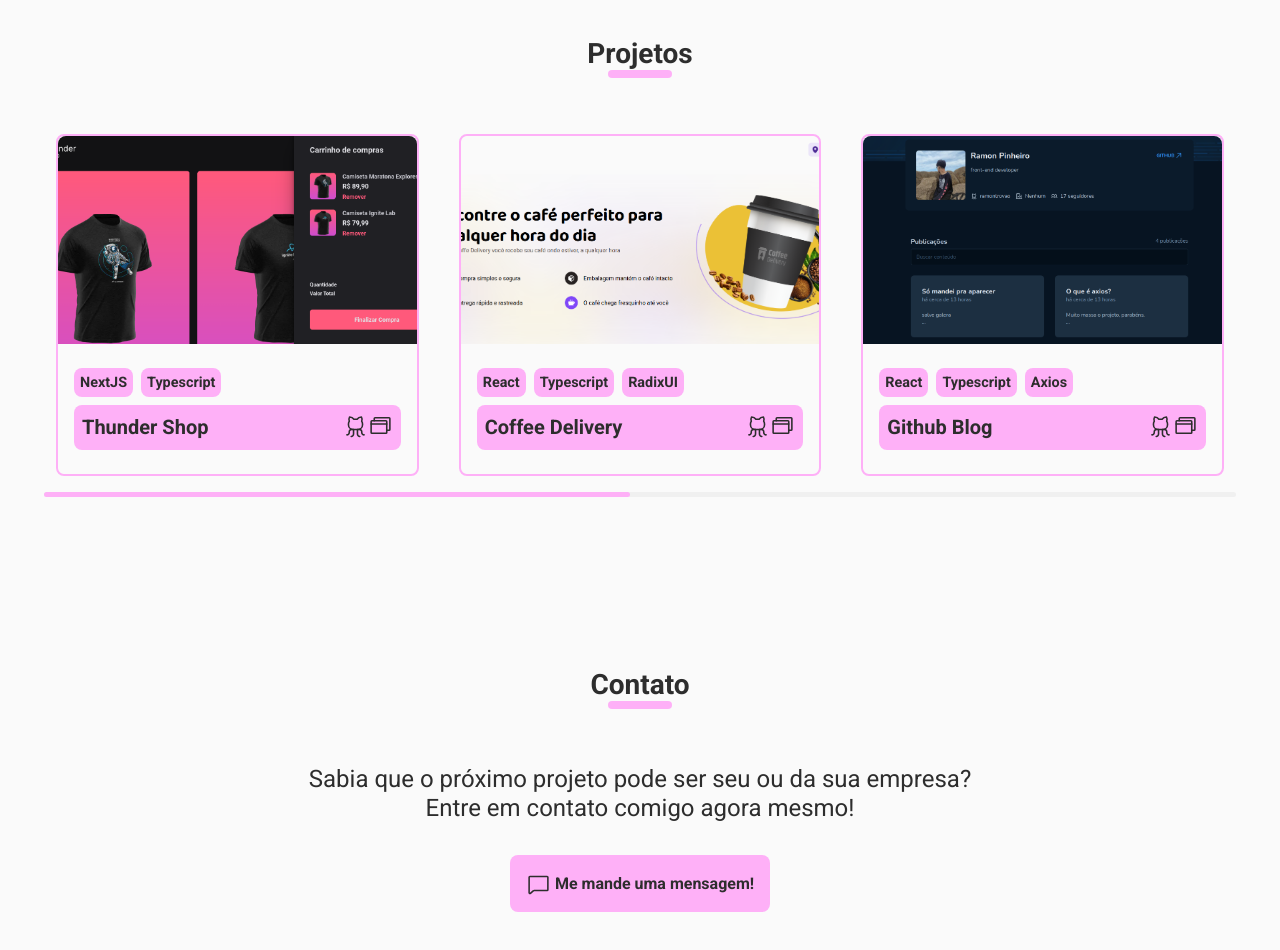
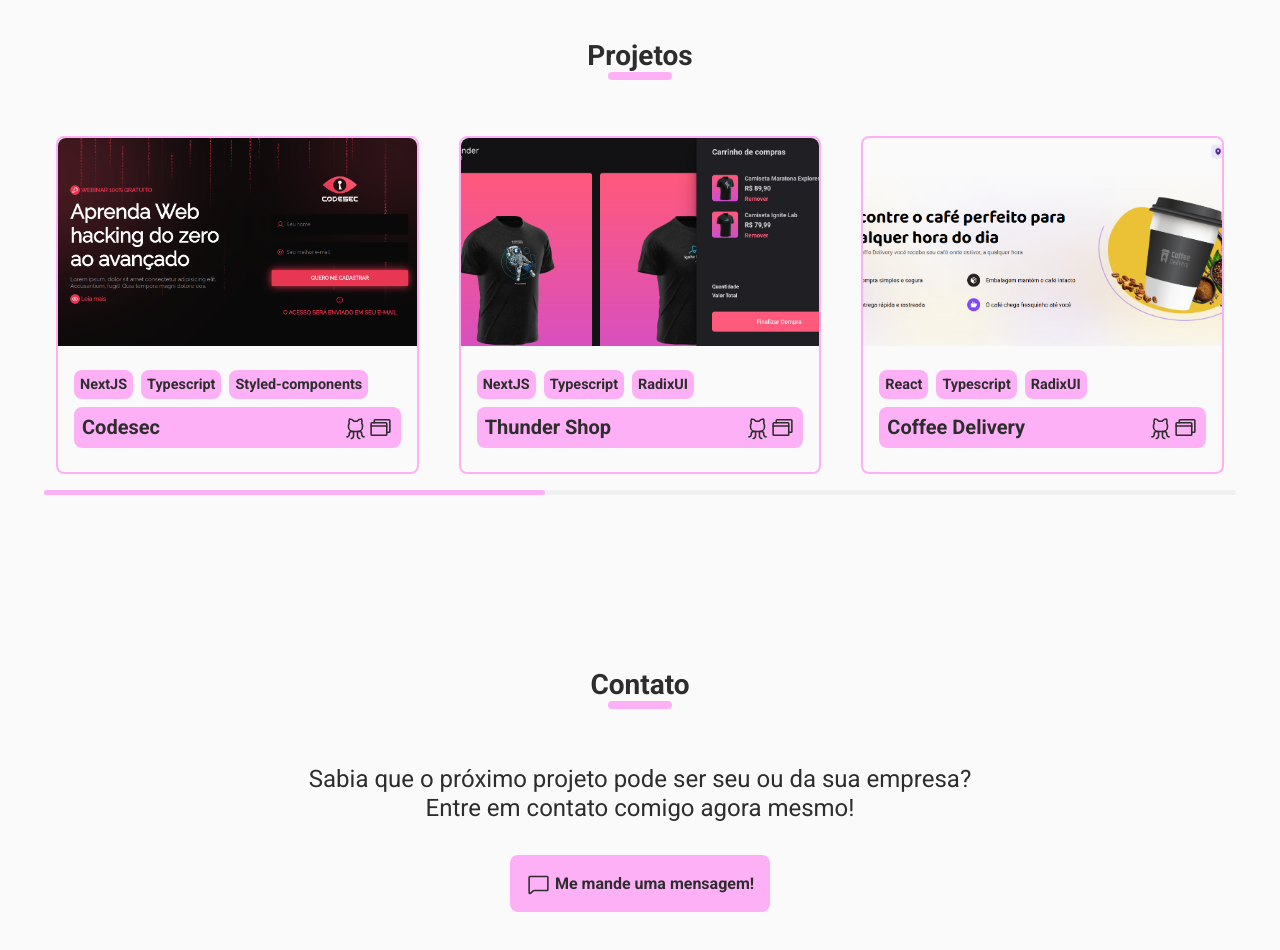
Before and after one commit to ramontrovao/my-portfolio, a React (Vite) app: page / in a window 1280 px wide. Shown: the part 1340-2290 px from the top of the page. Built offline with nearby package versions, Linux system fonts and the light colour scheme.

Commit message:
perf: added SEO optimization and improved perf

```diff
--- a/index.html
+++ b/index.html
@@ -2,6 +2,15 @@
 <html lang="pt-br">
   <head>
     <meta charset="UTF-8" />
+    <meta
+      name="description"
+      content="Site pessoal e portfólio do Ramon Pinheiro!"
+    />
+    <meta
+      name="keywords"
+      content="Ramon, Ramon Pinheiro, Desenvolvedor, Programador, Front-end"
+    />
+    <meta name="author" content="Ramon Pinheiro" />
     <link rel="preconnect" href="https://fonts.googleapis.com" />
     <link rel="preconnect" href="https://fonts.gstatic.com" crossorigin />
     <meta name="viewport" content="width=device-width, initial-scale=1.0" />
--- a/src/pages/Portfolio/components/Introduction/index.tsx
+++ b/src/pages/Portfolio/components/Introduction/index.tsx
@@ -37,9 +37,7 @@ export function Introduction() {
               title="Meu LinkedIn"
               aria-label="Meu LinkedIn"
             >
-              <div>
-                <LinkedinLogo size={20} weight="fill" />
-              </div>
+              <LinkedinLogo size={20} weight="fill" />
             </a>
 
             <a
@@ -48,9 +46,7 @@ export function Introduction() {
               title="Meu Github"
               aria-label="Meu Github"
             >
-              <div>
-                <GithubLogo size={20} weight="fill" />
-              </div>
+              <GithubLogo size={20} weight="fill" />
             </a>
 
             <a
@@ -59,9 +55,7 @@ export function Introduction() {
               title="Meu Whatsapp"
               aria-label="Meu Whatsapp"
             >
-              <div>
-                <WhatsappLogo size={20} weight="fill" />
-              </div>
+              <WhatsappLogo size={20} weight="fill" />
             </a>
           </SocialList>
         </Content>
@@ -74,10 +68,12 @@ export function Introduction() {
       </ContentWrapper>
 
       <ArrowDownContainer>
-        <a href="#projects">
-          <div>
-            <ArrowDown size={20} />
-          </div>
+        <a
+          href="#projects"
+          title="Veja meus projetos"
+          aria-label="Veja meus projetos"
+        >
+          <ArrowDown size={20} />
         </a>
       </ArrowDownContainer>
     </IntroductionSection>
--- a/src/pages/Portfolio/components/Introduction/styles.ts
+++ b/src/pages/Portfolio/components/Introduction/styles.ts
@@ -143,6 +143,30 @@ export const Content = styled.div`
   `}
 `;
 
+export const SocialList = styled.div`
+  ${({ theme }) => css`
+    margin-top: 1rem;
+    display: flex;
+    gap: 0.5rem;
+
+    a {
+      display: flex;
+      justify-content: center;
+      align-items: center;
+      border-radius: 999px;
+      width: 2.5rem;
+      height: 2.5rem;
+      background-color: ${theme["gray-200"]};
+      color: ${theme["background"]};
+      transition: 0.4s;
+
+      &:hover {
+        color: ${theme["pink"]};
+      }
+    }
+  `}
+`;
+
 export const ArrowDownContainer = styled.div`
   ${({ theme }) => css`
     display: flex;
@@ -150,7 +174,7 @@ export const ArrowDownContainer = styled.div`
     align-items: center;
     margin-top: -2rem;
 
-    div {
+    a {
       position: relative;
       display: flex;
       border-radius: 999px;
@@ -191,27 +215,3 @@ export const ArrowDownContainer = styled.div`
     }
   `}
 `;
-
-export const SocialList = styled.div`
-  ${({ theme }) => css`
-    margin-top: 1rem;
-    display: flex;
-    gap: 0.5rem;
-
-    div {
-      display: flex;
-      justify-content: center;
-      align-items: center;
-      border-radius: 999px;
-      width: 2.5rem;
-      height: 2.5rem;
-      background-color: ${theme["gray-200"]};
-      color: ${theme["background"]};
-      transition: 0.4s;
-
-      &:hover {
-        color: ${theme["pink"]};
-      }
-    }
-  `}
-`;
--- a/src/pages/Portfolio/components/Projects/components/ProjectCard/index.tsx
+++ b/src/pages/Portfolio/components/Projects/components/ProjectCard/index.tsx
@@ -23,7 +23,7 @@ export function ProjectCard({
 }: ProjectCardProps) {
   return (
     <ProjectCardContainer>
-      <img src={imgSrc} />
+      <img src={imgSrc} alt="" />
 
       <InfoWrapper>
         <TechsList>
@@ -38,10 +38,20 @@ export function ProjectCard({
           <p>{projectName}</p>
 
           <div>
-            <a href={repoURL} target="_blank">
+            <a
+              href={repoURL}
+              target="_blank"
+              title="Veja no github"
+              aria-label="Veja no github"
+            >
               <GithubLogo size={25} />
             </a>
-            <a href={productURL} target="_blank">
+            <a
+              href={productURL}
+              target="_blank"
+              title="Veja em produção"
+              aria-label="Veja em produção"
+            >
               <Browsers size={25} />
             </a>
           </div>
--- a/src/pages/Portfolio/components/Projects/components/ProjectCard/styles.ts
+++ b/src/pages/Portfolio/components/Projects/components/ProjectCard/styles.ts
@@ -62,11 +62,13 @@ export const WebsiteInfos = styled.div`
   }
 
   div {
+    line-height: 0;
+
     a {
       transition: 0.3s;
 
       &:hover {
-        color: ${({ theme }) => theme["background"]};
+        color: ${({ theme }) => theme["white"]};
       }
     }
   }
--- a/src/pages/Portfolio/components/Projects/index.tsx
+++ b/src/pages/Portfolio/components/Projects/index.tsx
@@ -38,11 +38,20 @@ export function Projects() {
       >
         <SwiperSlide>
           <ProjectCard
+            projectName="Codesec"
+            imgSrc="./assets/codesec-preview.png"
+            productURL="https://codesec.vercel.app/"
+            repoURL="https://github.com/ramontrovao/codesec"
+            tags={["NextJS", "Typescript", "Styled-components"]}
+          />
+        </SwiperSlide>
+        <SwiperSlide>
+          <ProjectCard
             projectName="Thunder Shop"
             imgSrc="./assets/thunder-shop-preview.png"
             productURL="https://thunder-shop.vercel.app/"
             repoURL="https://github.com/ramontrovao/thunder-shop"
-            tags={["NextJS", "Typescript"]}
+            tags={["NextJS", "Typescript", "RadixUI"]}
           />
         </SwiperSlide>
 
--- a/src/styles/themes/DefaultTheme.ts
+++ b/src/styles/themes/DefaultTheme.ts
@@ -1,7 +1,7 @@
 export const DefaultTheme = {
   white: "#FFF",
   black: "#2D2D2D",
-  headerbackground: "#FFF",
+  headerbackground: "#F5F5F5",
   background: "#FAFAFA",
   pink: "#FEB0F7",
   "gray-100": "#f0f0f0",
```
Also changed, not shown: public/assets/codesec-preview.png (added).
